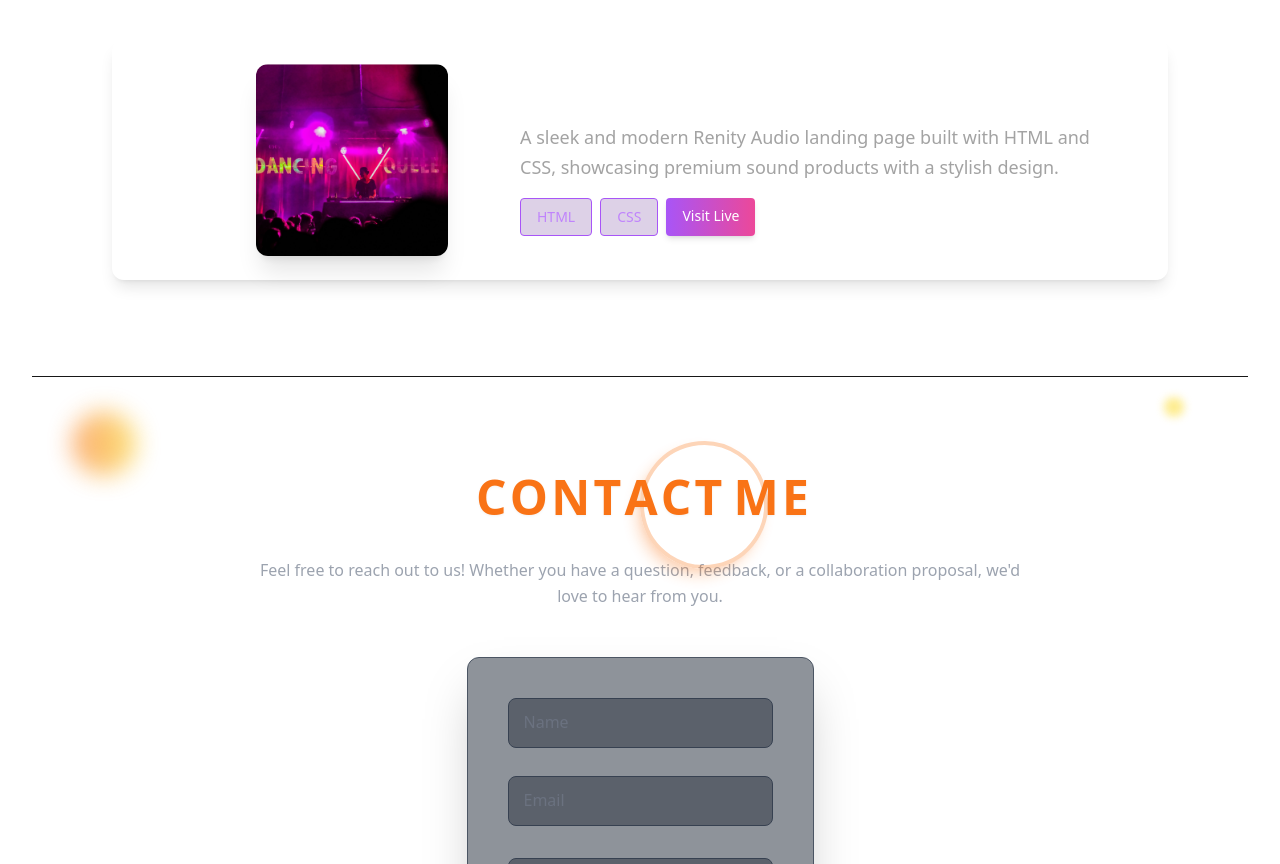
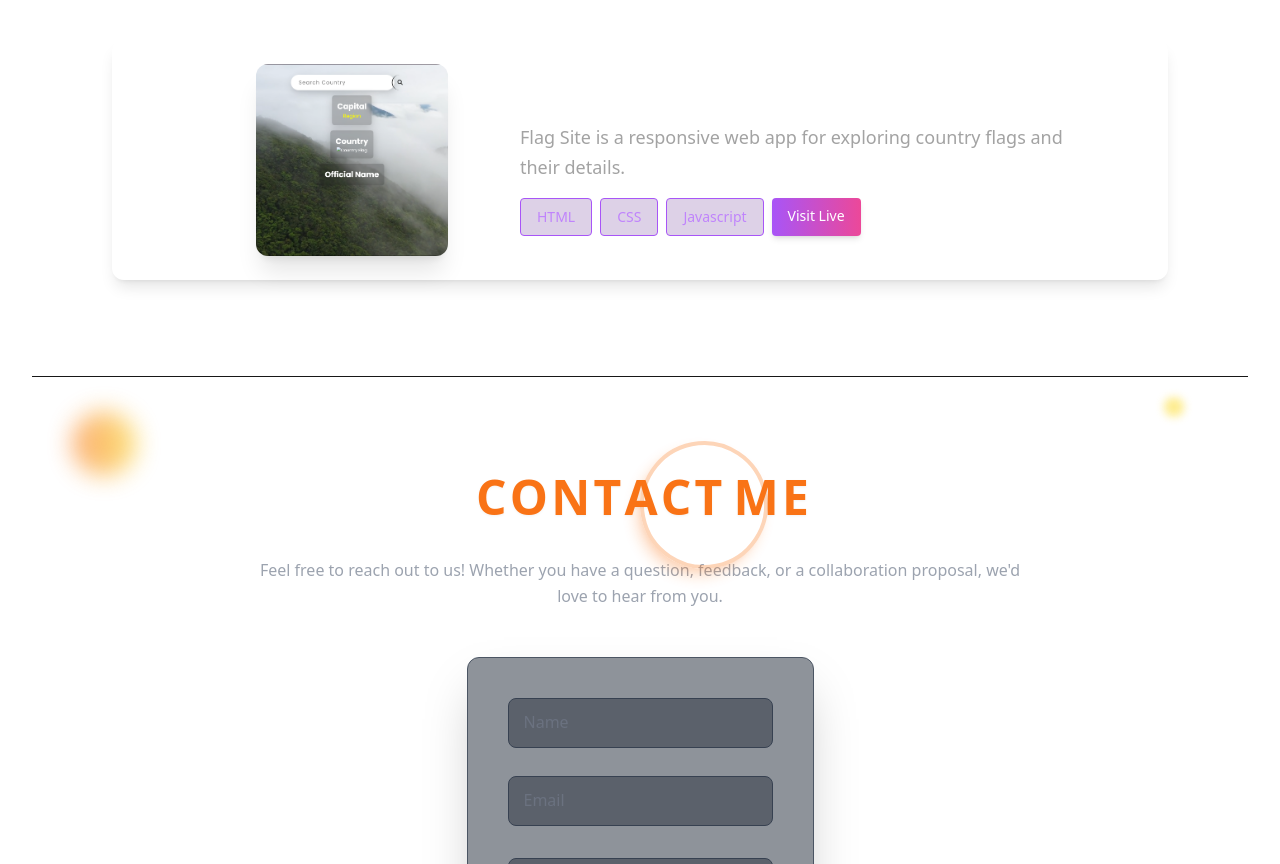
Before and after one commit to Barathkumar77/Portfolio, a React (Vite) app: page / in a window 1280 px wide. Shown: the part 3900-4764 px from the top of the page. Built offline with nearby package versions, Linux system fonts and the light colour scheme.

Commit message:
initial commit

```diff
--- a/src/Components/Technologies.jsx
+++ b/src/Components/Technologies.jsx
@@ -26,9 +26,11 @@ const iconVariants = (duration) => ({
 const Technologies = () => {
   return (
     <div className="border-b border-neutral-800 pb-24 mt-10  py-16 px-6 lg:px-20" id="technologies">
-      <FlipText className="text-5xl font-extrabold tracking-widest text-orange-500 pb-10 text-center">
-        TECHNOLOGIES
-      </FlipText>
+   <FlipText className="text-5xl sm:text-5xl md:text-5xl lg:text-5xl font-extrabold lg:tracking-widest sm:tracking-normal  text-orange-500 pb-10 text-center ">
+  TECHNOLOGIES
+</FlipText>
+
+
 
       {/* Animated icons container */}
       <motion.div
--- a/src/constants/index.js
+++ b/src/constants/index.js
@@ -4,7 +4,7 @@ import project2 from "../assets/projects/Project-2.png";
 import project3 from "../assets/projects/project-3.jpg";
 import project4 from "../assets/projects/project-4.png";
 import project5 from "../assets/projects/project-5.png";
-import project6 from "../assets/projects/project-6.png";
+import project6 from "../assets/projects/project6.png"
 import logo from '../assets/Logo1.png'
 import { Link } from "react-router-dom";
 
@@ -55,12 +55,12 @@ export const PROJECTS = [
     Link: "https://image-slider-rho-one.vercel.app/",
   },
   {
-    title: "Renity Audio Page",
+    title: "Flag Site",
     image: project6,
     description:
-      "A sleek and modern Renity Audio landing page built with HTML and CSS, showcasing premium sound products with a stylish design.",
-    technologies: ["HTML", "CSS",],
-    Link: "https://renity.vercel.app/",
+      "Flag Site is a responsive web app for exploring country flags and their details.",
+    technologies: ["HTML", "CSS","Javascript"],
+    Link: "https://flag-site.vercel.app/",
   },
 ];
 
```
Also changed, not shown: src/assets/projects/project6.png (added).
